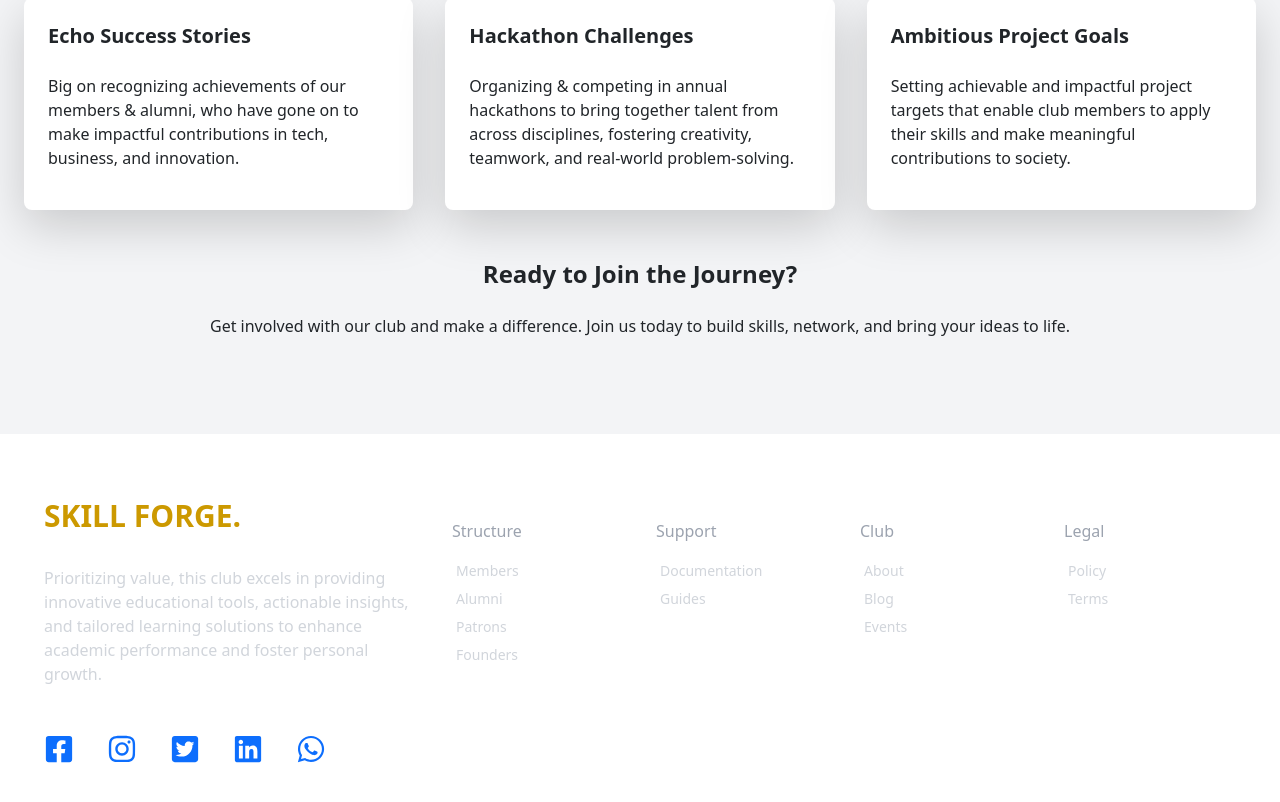
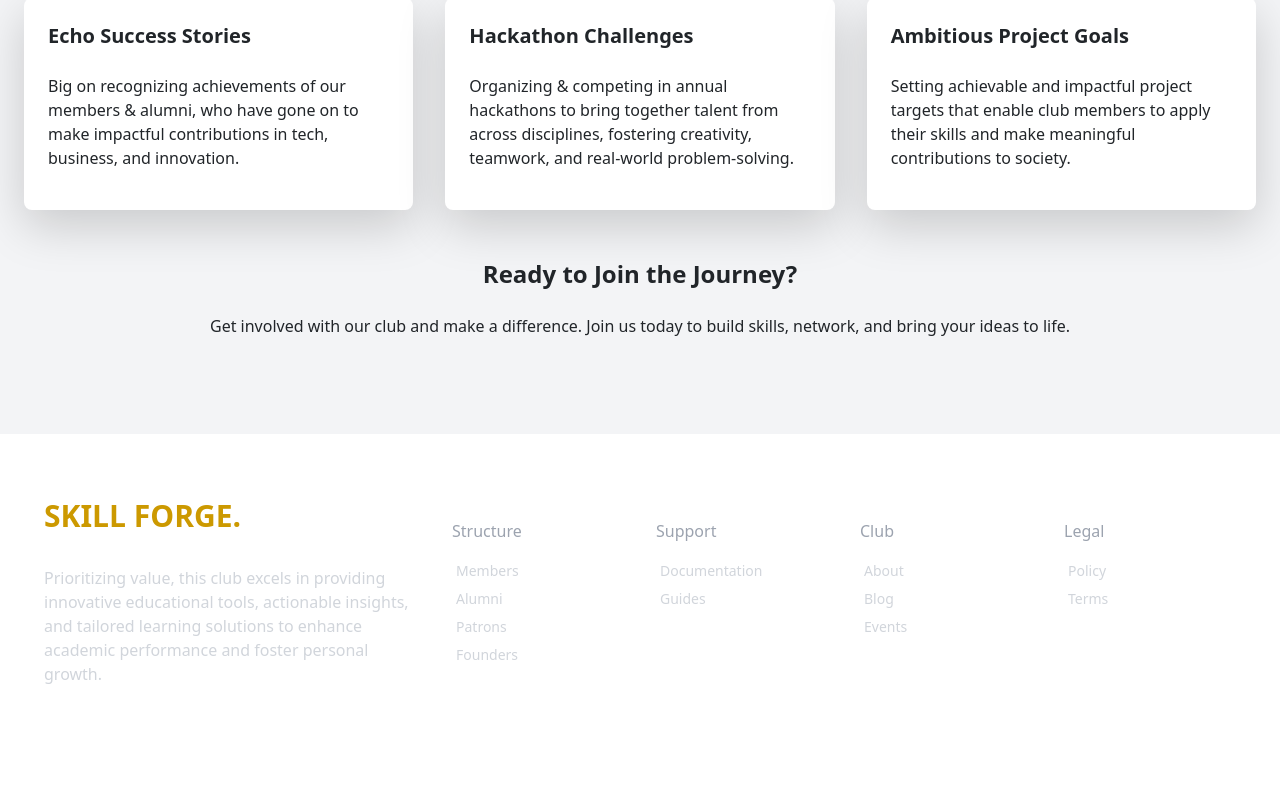
Before and after one commit to codinggeeked/skillforge, a React (Create React App) app: page / in a window 1280 px wide. Shown: the part 3700-4502 px from the top of the page. Built offline with nearby package versions, Linux system fonts and the light colour scheme.

Commit message:
footer links hidden

```diff
--- a/src/components/Footer.jsx
+++ b/src/components/Footer.jsx
@@ -11,7 +11,7 @@
           actionable insights, and tailored learning solutions to enhance academic performance
           and foster personal growth.
         </p>
-        <div className='flex justify-between md:w-[75%] my-6'>
+        {/* <div className='flex justify-between md:w-[75%] my-6'>
           <a href="https://www.facebook.com/skillforge" target="_blank" rel="noopener noreferrer">
             <FaFacebookSquare size={30} />
           </a>
@@ -27,7 +27,7 @@
           <a href="https://chat.whatsapp.com/EYJEIN1ay2yBV58F6fTO3V" target="_blank" rel="noopener noreferrer">
             <FaWhatsapp size={30} />
           </a>
-        </div>
+        </div> */}
       </div>
       <div className='lg:col-span-2 grid grid-cols-2 sm:grid-cols-4 gap-8 mt-6'>
         <div className='flex flex-col items-start'>
```
